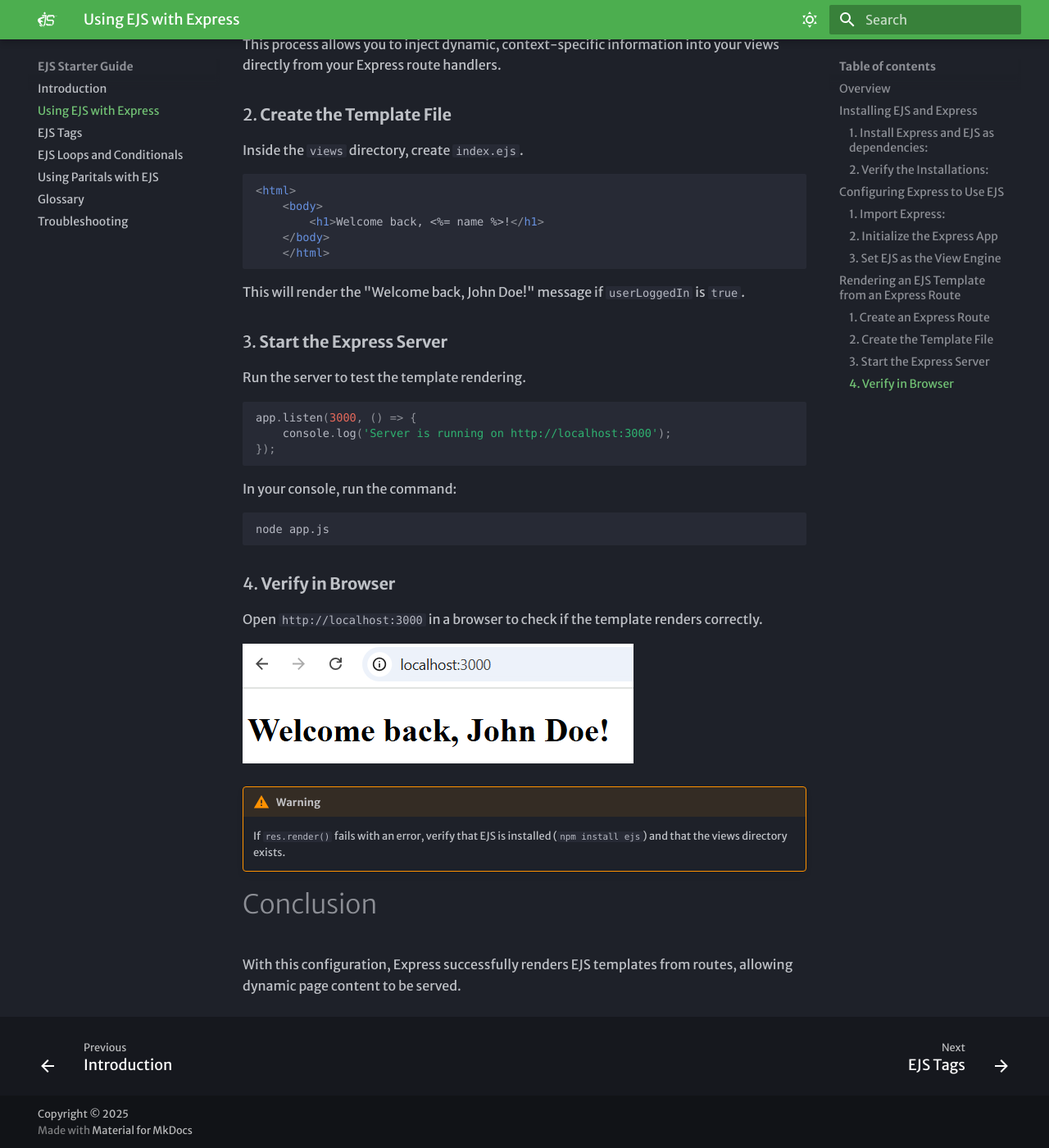
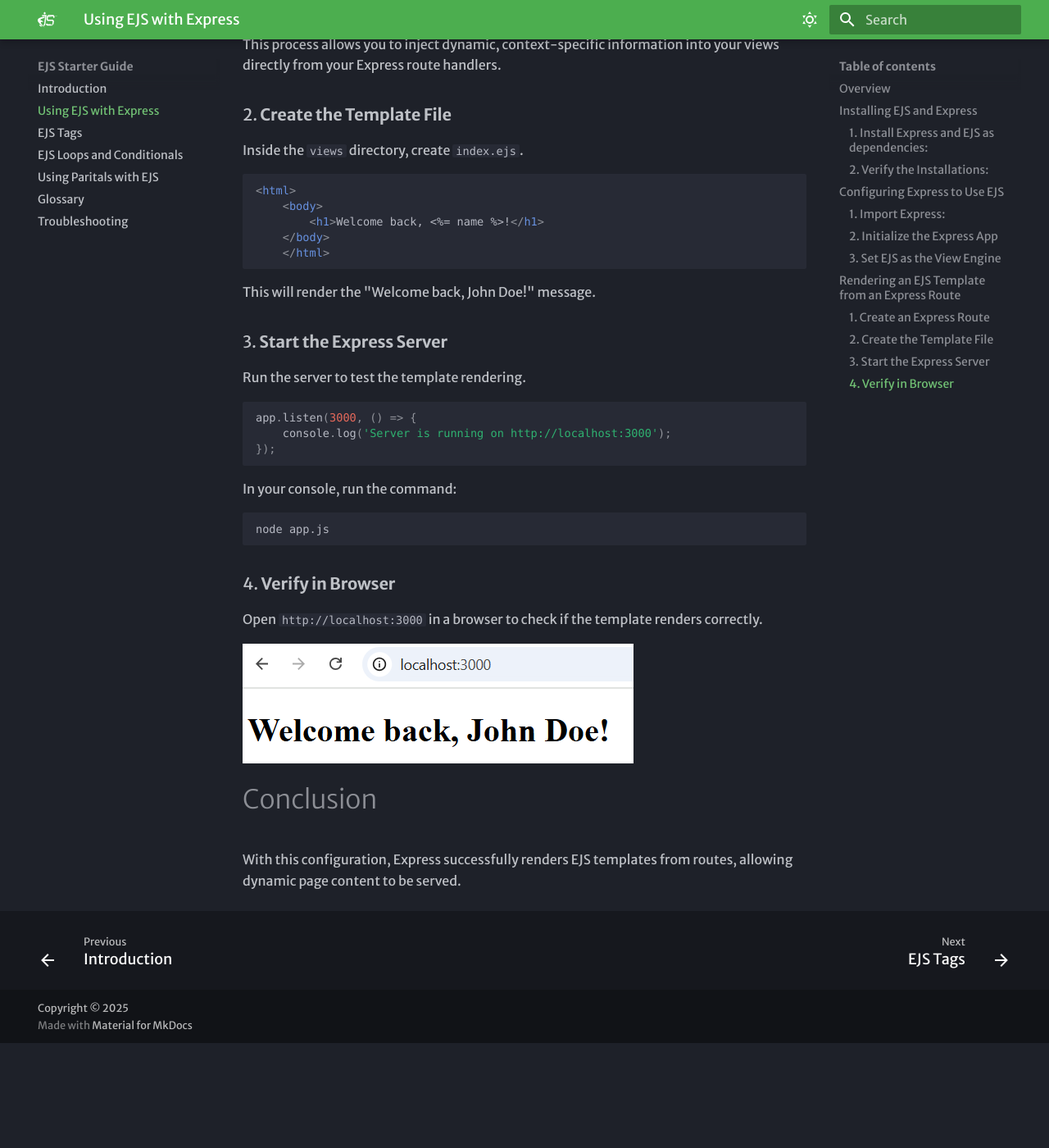
Before and after one commit to nilae2001/mkdocs, an MkDocs documentation site: the page built from docs/integration.md, in a window 1280 px wide and 1400 px high, scrolled down 2539 px. Shown: the whole window at 82% size. Built offline with MkDocs 1.6.1 and Material for MkDocs 9.7.7, drawn with Linux system fonts in a browser that asks for light colours; some web fonts are replaced; after the commit the page ends 3811 px from its top, so only the background shows below that; some of the changed text lies outside the part shown.

Commit message:
edit intro, integration, and partials

````diff
--- a/docs/integration.md
+++ b/docs/integration.md
@@ -14,7 +14,7 @@
 npm install express
 ```
 
-This will add Express to your node_modules folder and update your package.json file with Express as a dependency.
+This will add Express to your ```node_modules``` folder and update your ```package.json``` file with Express as a dependency.
 
 Install EJS:
 
@@ -110,7 +110,7 @@
 ```
 
 
-This will render the "Welcome back, John Doe!" message if `userLoggedIn` is `true`.
+This will render the "Welcome back, John Doe!" message.
 
 ### 3. **Start the Express Server**
 Run the server to test the template rendering.
@@ -134,9 +134,5 @@
 
 ![Welcome back, John screenshot](./images/integration.png "This image shows the homepage of localhost:3000, with a message saying 'Welcome back, John Doe!'.")
 
-
-!!! warning
-    If ```res.render()``` fails with an error, verify that EJS is installed (```npm install ejs```) and that the views directory exists.
-
 # Conclusion
 With this configuration, Express successfully renders EJS templates from routes, allowing dynamic page content to be served.
````
Also changed, not shown: docs/index.md (+3 -3 lines), docs/partials.md (+1 -1 lines).
